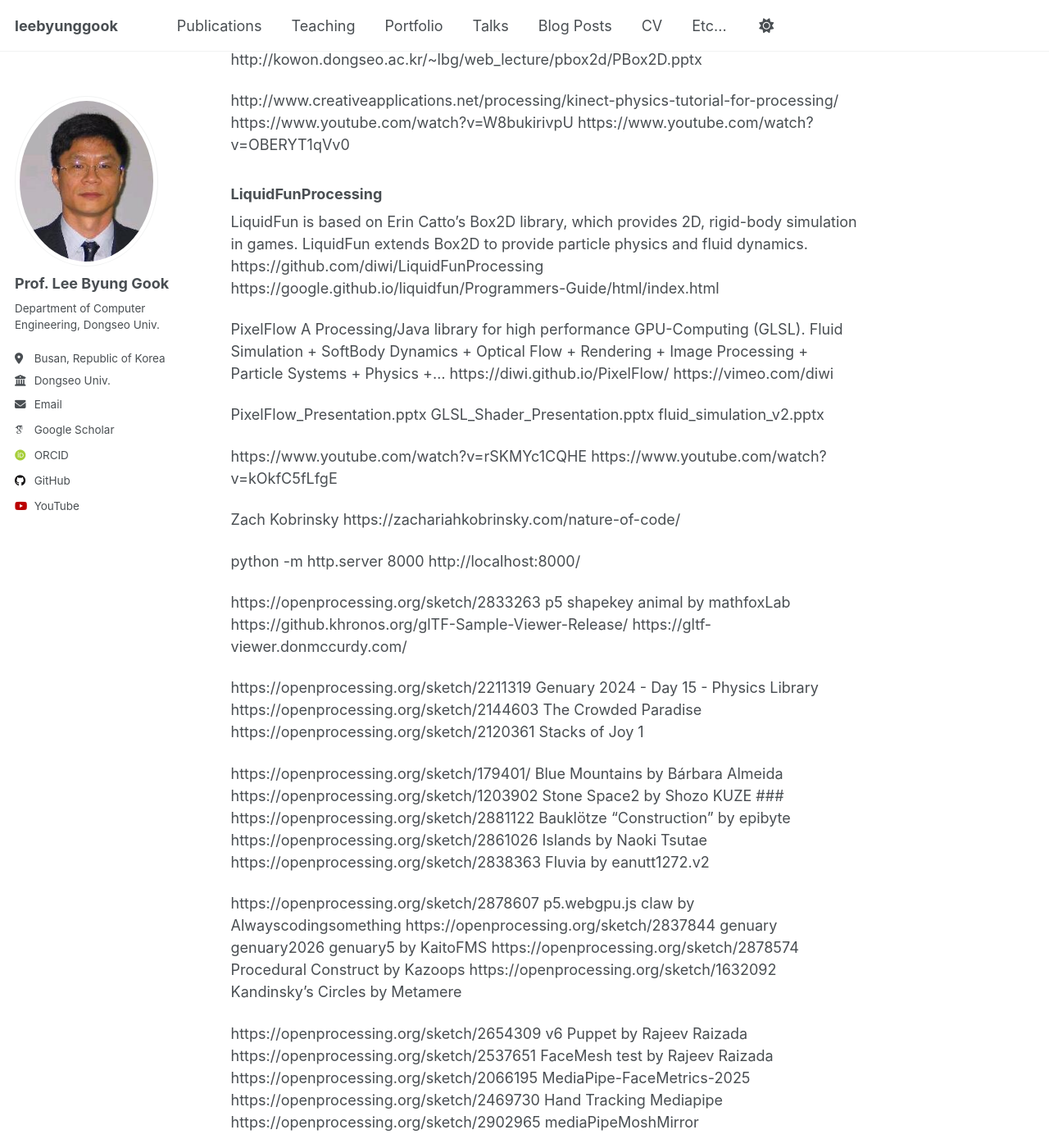
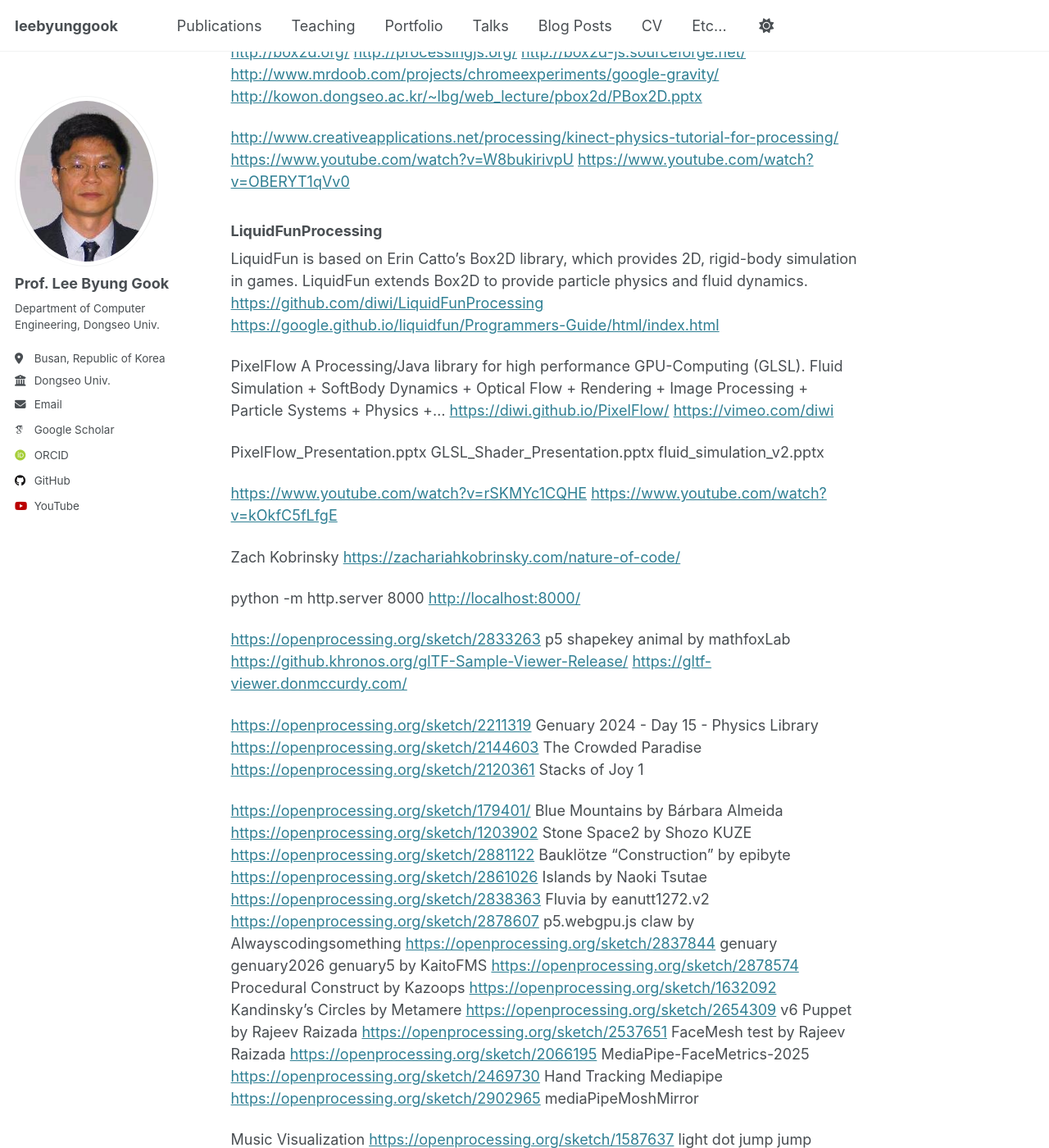
Before and after one commit to leebyunggook/leebyunggook.github.io, a Jekyll site: the page built from _pages/PhysicsProcessing.md, in a window 1280 px wide and 1400 px high, scrolled down 4456 px. Shown: the whole window at 82% size. Built offline with Jekyll 4.4.1, drawn with Linux system fonts in a browser that asks for light colours; some web fonts are replaced; our own code applies the rules of GitHub Pages for plain Markdown files; part of the change alters nothing that is shown; some of the changed text lies outside the part shown.

Commit message:
Add files via upload

```diff
--- a/_pages/PhysicsProcessing.md
+++ b/_pages/PhysicsProcessing.md
@@ -1,4 +1,4 @@
-## 高级数学编程(中韩合作) 고급수리프로그램
+### 高级数学编程(中韩合作) 고급수리프로그램
 ### Advanced Mathematical Programming - Physics Library with Processing
 
 물리 엔진(Physics Engine)은 중력, 충돌, 마찰, 강체/연체 운동 등 현실의 물리 법칙을 가상 공간에 구현하는 소프트웨어입니다. 뉴턴 역학을 기반으로 물체 간 상호작용과 운동 상태를 실시간으로 계산하여 시각화합니다.
@@ -11,33 +11,37 @@
 - 물리 엔진 프로그래밍 기술을 응용하여 게임, 인터랙티브 미디어, 디지털 시각화 등 창의적인 작품을 기획하고 제작할 수 있다.
 
 ### Text
-- http://box2d.org/
+- [http://box2d.org/](http://box2d.org/)
 - The Nature of Code: Simulating Natural Systems with Processing, Daniel Shiffman. Dec 2012, The Nature of Code
 - Processing: A Programming Handbook for Visual Designers and Artists, Casey Reas and Ben Fry (Foreword by John Maeda). August 2007, MIT Press.
 - Processing: Creative Coding and Computational Art (Foundation), Ira Greenberg (Foreword by Keith Peters). May 2007, Friends of Ed.
 
 ### Reference Sites
-- OpenProcessing, Mycelium, Onecm
-- https://openprocessing.org/browse?q=game&time=anytime&type=tags&offset=0#
-- Learning Processing, Daniel Shiffman. August 2008, Morgan Kaufmann.
+- [OpenProcessing](https://openprocessing.org/), Mycelium, Onecm
+- [https://openprocessing.org/browse?q=game&time=anytime&type=tags&offset=0#](https://openprocessing.org/browse?q=game&time=anytime&type=tags&offset=0#)
+- [Learning Processing](http://learningprocessing.com/), Daniel Shiffman. August 2008, Morgan Kaufmann.
+
+[https://code.visualstudio.com/download](https://code.visualstudio.com/download)
 
 ### chap 8. Objects
 
 object-oriented programming (OOP) works in Processing
-https://processing.org/tutorials/objects/
-https://processing.org/reference/class.html
+[https://processing.org/tutorials/objects/](https://processing.org/tutorials/objects/)
+[https://processing.org/reference/class.html](https://processing.org/reference/class.html)
 
 MovingMark
-https://openprocessing.org/sketch/877246
+[https://openprocessing.org/sketch/877246](https://openprocessing.org/sketch/877246)
 <pre><code>
 fullScreen();
 colorMode(HSB, 360, 100, 100);
 rectMode(CENTER);
 noFill();
 strokeWeight(weight);
-stroke(hue, saturation, bright);
+stroke(hue, saturation, brightness);
+line(x1, y1, x2, y2);
+rect(x, y, width, height);
 ellipse(x, y, radius, radius);
-line(x1, y1, x2, y2);
+arc(x, y, width, height, start, stop);
 </code></pre>
 
 Variable
@@ -78,29 +82,27 @@ void mousePressed() {
 
 ### chap 13. Mathematics
 flowers mountains faces tree
-https://processing.org/examples/tree.html
-https://www.openprocessing.org/curation/19/
-https://openprocessing.org/sketch/90192
-https://natureofcode.com/book/chapter-8-fractals/
+[https://processing.org/examples/tree.html](https://processing.org/examples/tree.html)
+[https://www.openprocessing.org/curation/19/](https://www.openprocessing.org/curation/19/)
+[https://openprocessing.org/sketch/90192](https://openprocessing.org/sketch/90192)
+[https://natureofcode.com/book/chapter-8-fractals/](https://natureofcode.com/book/chapter-8-fractals/)
 
-https://www.renderforest.com/music-visualizer.html
-https://www.youtube.com/watch?v=BVhnmm1SvF0
-http://www.rayban.vision/#projects/beat-detection
+[https://www.renderforest.com/music-visualizer.html](https://www.renderforest.com/music-visualizer.html)
+[https://www.youtube.com/watch?v=BVhnmm1SvF0](https://www.youtube.com/watch?v=BVhnmm1SvF0)
+[http://www.rayban.vision/#projects/beat-detection](http://www.rayban.vision/#projects/beat-detection)
 
 ParticleSystemSmoke
-https://processing.org/examples/smokeparticlesystem.html
+[https://processing.org/examples/smokeparticlesystem.html](https://processing.org/examples/smokeparticlesystem.html)
 
 RainDrop Behavior
-http://learningprocessing.com/examples/chp10/example-10-06-raindrop-behavior
+[http://learningprocessing.com/examples/chp10/](http://learningprocessing.com/examples/chp10/) example-10-06-raindrop-behavior
 
 ### chap 14. Transformations and 3D
 transformation
-https://processing.org/tutorials/p3d/
-
+[https://processing.org/tutorials/p3d/](https://processing.org/tutorials/p3d/)
 <pre><code>
 rotateX(tx);
 rotateY(ty);
-
 void mouseDragged() {
   tx += (pmouseY - mouseY)*0.01;
   ty += (mouseX - pmouseX)*0.01;
@@ -108,100 +110,98 @@ void mouseDragged() {
 </code></pre>
 
 The Nature of Code : Simulating Natural Systems with Processing(pdf)
-https://github.com/shiffman/Box2D-for-Processing
+[https://github.com/shiffman/Box2D-for-Processing](https://github.com/shiffman/Box2D-for-Processing)
 
 ### chap 1. Vectors
-https://natureofcode.com/vectors/
+[https://natureofcode.com/vectors/](https://natureofcode.com/vectors/)
 
 ### chap 2. Forces
-https://natureofcode.com/forces/
+[https://natureofcode.com/forces/](https://natureofcode.com/forces/)
 
 ### chap 3. Oscillation
-https://natureofcode.com/oscillation/
+[https://natureofcode.com/oscillation/](https://natureofcode.com/oscillation/)
 
 ### chap 4. Particles
-https://natureofcode.com/particles/
+[https://natureofcode.com/particles/](https://natureofcode.com/particles/)
 
 ### chap 5. Autonomous Agents
-https://natureofcode.com/autonomous-agents/
+[https://natureofcode.com/autonomous-agents/](https://natureofcode.com/autonomous-agents/)
 
 ### chap 6. Physics Libraries
-https://natureofcode.com/physics-libraries/
+[https://natureofcode.com/physics-libraries/](https://natureofcode.com/physics-libraries/)
 
 ### chap 7. Cellular Automata
-https://natureofcode.com/cellular-automata/
+[https://natureofcode.com/cellular-automata/](https://natureofcode.com/cellular-automata/)
 
 ### chap 8. Fractals
-https://natureofcode.com/fractals/
+[https://natureofcode.com/fractals/](https://natureofcode.com/fractals/)
 
 ### chap 9. Evolutionary Computing
-https://natureofcode.com/genetic-algorithms/
+[https://natureofcode.com/genetic-algorithms/](https://natureofcode.com/genetic-algorithms/)
 
 ### chap 10. Neural Networks
-https://natureofcode.com/neural-networks/
+[https://natureofcode.com/neural-networks/](https://natureofcode.com/neural-networks/)
 
 ### Box2D
-http://box2d.org/
-http://processingjs.org/
-http://box2d-js.sourceforge.net/
-http://www.mrdoob.com/projects/chromeexperiments/google-gravity/
-http://kowon.dongseo.ac.kr/~lbg/web_lecture/pbox2d/PBox2D.pptx
+[http://box2d.org/](http://box2d.org/)
+[http://processingjs.org/](http://processingjs.org/)
+[http://box2d-js.sourceforge.net/](http://box2d-js.sourceforge.net/)
+[http://www.mrdoob.com/projects/chromeexperiments/google-gravity/](http://www.mrdoob.com/projects/chromeexperiments/google-gravity/)
+[http://kowon.dongseo.ac.kr/~lbg/web_lecture/pbox2d/PBox2D.pptx](http://kowon.dongseo.ac.kr/~lbg/web_lecture/pbox2d/PBox2D.pptx)
 
-http://www.creativeapplications.net/processing/kinect-physics-tutorial-for-processing/
-https://www.youtube.com/watch?v=W8bukirivpU
-https://www.youtube.com/watch?v=OBERYT1qVv0
+[http://www.creativeapplications.net/processing/](http://www.creativeapplications.net/processing/)[kinect-physics-tutorial-for-processing/](kinect-physics-tutorial-for-processing/)
+[https://www.youtube.com/watch?v=W8bukirivpU](https://www.youtube.com/watch?v=W8bukirivpU)
+[https://www.youtube.com/watch?v=OBERYT1qVv0](https://www.youtube.com/watch?v=OBERYT1qVv0)
 
 ### LiquidFunProcessing
 LiquidFun is based on Erin Catto's Box2D library, which provides 2D, rigid-body simulation in games. LiquidFun extends Box2D to provide particle physics and fluid dynamics.
-https://github.com/diwi/LiquidFunProcessing
-https://google.github.io/liquidfun/Programmers-Guide/html/index.html
+[https://github.com/diwi/LiquidFunProcessing](https://github.com/diwi/LiquidFunProcessing)
+[https://google.github.io/liquidfun/Programmers-Guide/html/index.html](https://google.github.io/liquidfun/Programmers-Guide/html/index.html)
 
 PixelFlow
 A Processing/Java library for high performance GPU-Computing (GLSL). Fluid Simulation + SoftBody Dynamics + Optical Flow + Rendering + Image Processing + Particle Systems + Physics +...
-https://diwi.github.io/PixelFlow/
-https://vimeo.com/diwi
+[https://diwi.github.io/PixelFlow/](https://diwi.github.io/PixelFlow/)
+[https://vimeo.com/diwi](https://vimeo.com/diwi)
 
 PixelFlow_Presentation.pptx
 GLSL_Shader_Presentation.pptx
 fluid_simulation_v2.pptx
 
-https://www.youtube.com/watch?v=rSKMYc1CQHE
-https://www.youtube.com/watch?v=kOkfC5fLfgE
+[https://www.youtube.com/watch?v=rSKMYc1CQHE](https://www.youtube.com/watch?v=rSKMYc1CQHE)
+[https://www.youtube.com/watch?v=kOkfC5fLfgE](https://www.youtube.com/watch?v=kOkfC5fLfgE)
 
 Zach Kobrinsky
-https://zachariahkobrinsky.com/nature-of-code/
+[https://zachariahkobrinsky.com/nature-of-code/](https://zachariahkobrinsky.com/nature-of-code/)
 
 python -m http.server 8000
-http://localhost:8000/
+[http://localhost:8000/](http://localhost:8000/)
 
-https://openprocessing.org/sketch/2833263 p5 shapekey animal by mathfoxLab
-https://github.khronos.org/glTF-Sample-Viewer-Release/
-https://gltf-viewer.donmccurdy.com/
+[https://openprocessing.org/sketch/2833263](https://openprocessing.org/sketch/2833263) p5 shapekey animal by mathfoxLab
+[https://github.khronos.org/glTF-Sample-Viewer-Release/](https://github.khronos.org/glTF-Sample-Viewer-Release/)
+[https://gltf-viewer.donmccurdy.com/](https://gltf-viewer.donmccurdy.com/)
 
-https://openprocessing.org/sketch/2211319 Genuary 2024 - Day 15 - Physics Library
-https://openprocessing.org/sketch/2144603 The Crowded Paradise
-https://openprocessing.org/sketch/2120361 Stacks of Joy 1
+[https://openprocessing.org/sketch/2211319](https://openprocessing.org/sketch/2211319) Genuary 2024 - Day 15 - Physics Library
+[https://openprocessing.org/sketch/2144603](https://openprocessing.org/sketch/2144603) The Crowded Paradise
+[https://openprocessing.org/sketch/2120361](https://openprocessing.org/sketch/2120361) Stacks of Joy 1
 
-https://openprocessing.org/sketch/179401/ Blue Mountains by Bárbara Almeida
-https://openprocessing.org/sketch/1203902 Stone Space2 by Shozo KUZE ###
-https://openprocessing.org/sketch/2881122 Bauklötze "Construction" by epibyte
-https://openprocessing.org/sketch/2861026 Islands by Naoki Tsutae
-https://openprocessing.org/sketch/2838363 Fluvia by eanutt1272.v2
-
-https://openprocessing.org/sketch/2878607 p5.webgpu.js claw by Alwayscodingsomething
-https://openprocessing.org/sketch/2837844 genuary genuary2026 genuary5 by KaitoFMS
-https://openprocessing.org/sketch/2878574 Procedural Construct by Kazoops
-https://openprocessing.org/sketch/1632092 Kandinsky's Circles  by Metamere
-
-https://openprocessing.org/sketch/2654309 v6 Puppet by Rajeev Raizada
-https://openprocessing.org/sketch/2537651 FaceMesh test by Rajeev Raizada
-https://openprocessing.org/sketch/2066195 MediaPipe-FaceMetrics-2025
-https://openprocessing.org/sketch/2469730 Hand Tracking Mediapipe
-https://openprocessing.org/sketch/2902965 mediaPipeMoshMirror
+[https://openprocessing.org/sketch/179401/](https://openprocessing.org/sketch/179401/) Blue Mountains by Bárbara Almeida
+[https://openprocessing.org/sketch/1203902](https://openprocessing.org/sketch/1203902) Stone Space2 by Shozo KUZE
+[https://openprocessing.org/sketch/2881122](https://openprocessing.org/sketch/2881122) Bauklötze "Construction" by epibyte
+[https://openprocessing.org/sketch/2861026](https://openprocessing.org/sketch/2861026) Islands by Naoki Tsutae
+[https://openprocessing.org/sketch/2838363](https://openprocessing.org/sketch/2838363) Fluvia by eanutt1272.v2
+[https://openprocessing.org/sketch/2878607](https://openprocessing.org/sketch/2878607) p5.webgpu.js claw by Alwayscodingsomething
+[https://openprocessing.org/sketch/2837844](https://openprocessing.org/sketch/2837844) genuary genuary2026 genuary5 by KaitoFMS
+[https://openprocessing.org/sketch/2878574](https://openprocessing.org/sketch/2878574) Procedural Construct by Kazoops
+[https://openprocessing.org/sketch/1632092](https://openprocessing.org/sketch/1632092) Kandinsky's Circles  by Metamere
+[https://openprocessing.org/sketch/2654309](https://openprocessing.org/sketch/2654309) v6 Puppet by Rajeev Raizada
+[https://openprocessing.org/sketch/2537651](https://openprocessing.org/sketch/2537651) FaceMesh test by Rajeev Raizada
+[https://openprocessing.org/sketch/2066195](https://openprocessing.org/sketch/2066195) MediaPipe-FaceMetrics-2025
+[https://openprocessing.org/sketch/2469730](https://openprocessing.org/sketch/2469730) Hand Tracking Mediapipe
+[https://openprocessing.org/sketch/2902965](https://openprocessing.org/sketch/2902965) mediaPipeMoshMirror
 
 Music Visualization
-https://openprocessing.org/sketch/1587637
+[https://openprocessing.org/sketch/1587637](https://openprocessing.org/sketch/1587637)
 light dot jump jump
-https://openprocessing.org/sketch/2926140
+[https://openprocessing.org/sketch/2926140](https://openprocessing.org/sketch/2926140)
 Eisenstein Music Visualizer
-https://openprocessing.org/sketch/2577921
+[https://openprocessing.org/sketch/2577921](https://openprocessing.org/sketch/2577921)
```
